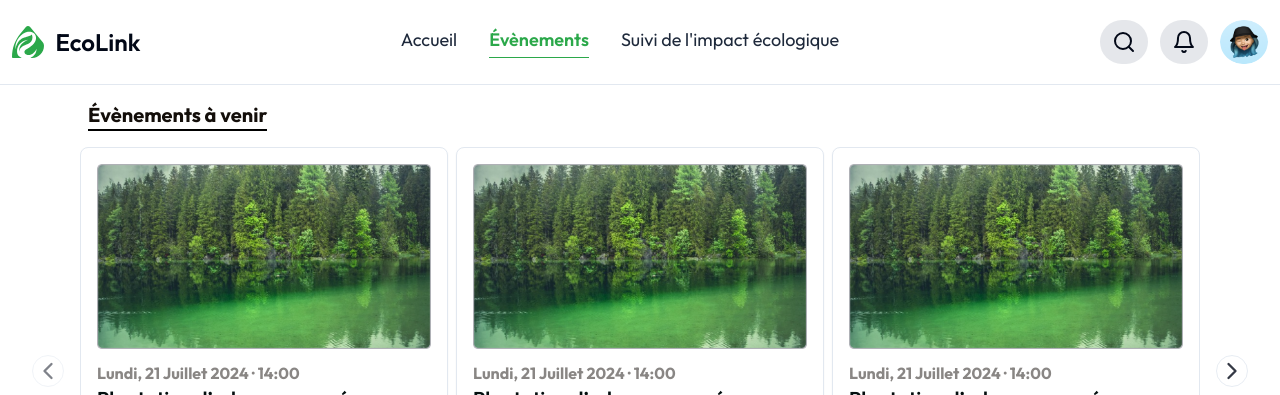
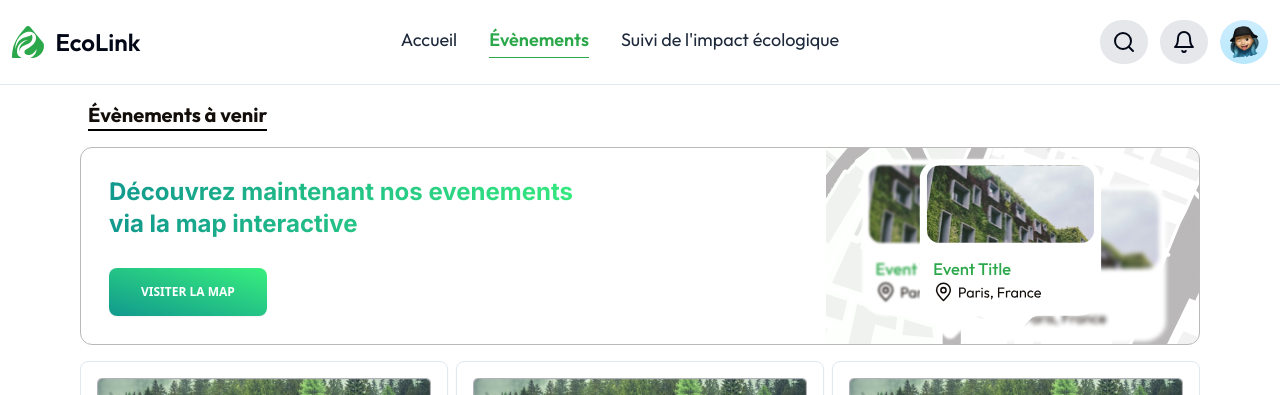
Before and after one commit to Umbrella-team-SquidTech/Ozon-Website, a React (Vite) app: page /events in a window 1280 px wide. Shown: the top 395 px of the page. Built offline with nearby package versions, Linux system fonts and the light colour scheme; no server answers.

Commit message:
feat:add map cta

```diff
--- /dev/null
+++ b/src/components/EventPage/MapCta.tsx
@@ -0,0 +1,32 @@
+
+import mapCta from "@/assets/EventPage/eventMapCTA.svg"
+const MapCta = () => {
+  return (
+    <div className="mt-4  w-full mx-auto border border-[#BAB8B8] rounded-xl flex flex-row justify-between ">
+      <div className="w-4/6 md:w-1/2 p-4 md:p-7 font-Inter flex flex-col justify-between gap-2 md:gap-0">
+        <div className="space-y-1">
+          <h3 className=" bg-gradient-to-r from-[#11998E]  to-[#38EF7D] bg-clip-text text-transparent  md:text-2xl font-[700]">
+            Découvrez maintenant nos evenements via la map interactive
+          </h3>
+        </div>
+        <button
+        className="select-none self-start rounded-lg bg-gradient-to-tr from-[#11998E]  to-[#38EF7D] md:py-4 md:px-8 py-2 px-4 text-center align-middle font-sans text-xs font-bold uppercase text-white shadow-sm transition-all hover:shadow-md hover:shadow-gray-900/20 active:opacity-[0.85] "
+        type="button"
+      >
+        Visiter la map
+      </button>
+
+      </div>
+      <div className="w-3/6 md:w-2/6 relative">
+        <img
+          src={mapCta}
+          alt="eventBackground"
+          className="rounded-r-xl w-full h-full object-cover  "
+        />
+
+      </div>
+    </div>
+  );
+};
+
+export default MapCta;
--- a/src/pages/EventsPage.tsx
+++ b/src/pages/EventsPage.tsx
@@ -3,6 +3,7 @@ import IncomingEvents from "@/components/EventPage/IncomingEvents";
 import RootLayout from "@/components/RootLayout";
 import IncomingEventsSkeleton from "@/components/EventPage/IncomingEventsSkeleton";
 import AvailableEventsSkeleton from "@/components/EventPage/AvailableEventsSkeleton";
+import MapCta from "@/components/EventPage/MapCta";
 const Events = () => {
   return (
     <RootLayout>
@@ -11,6 +12,7 @@ const Events = () => {
           <h1 className="mx-2 font-Outfit text-[#130E0A] font-[700] text-xl border-b-2 border-black w-fit">
             Évènements à venir
           </h1>
+          <div className="px-2 md:px-0"><MapCta /></div>
           <IncomingEvents />
           <AvailableEvents />
           {/* <IncomingEventsSkeleton />
```
Also changed, not shown: src/assets/EventPage/eventMapCTA.svg (added).
